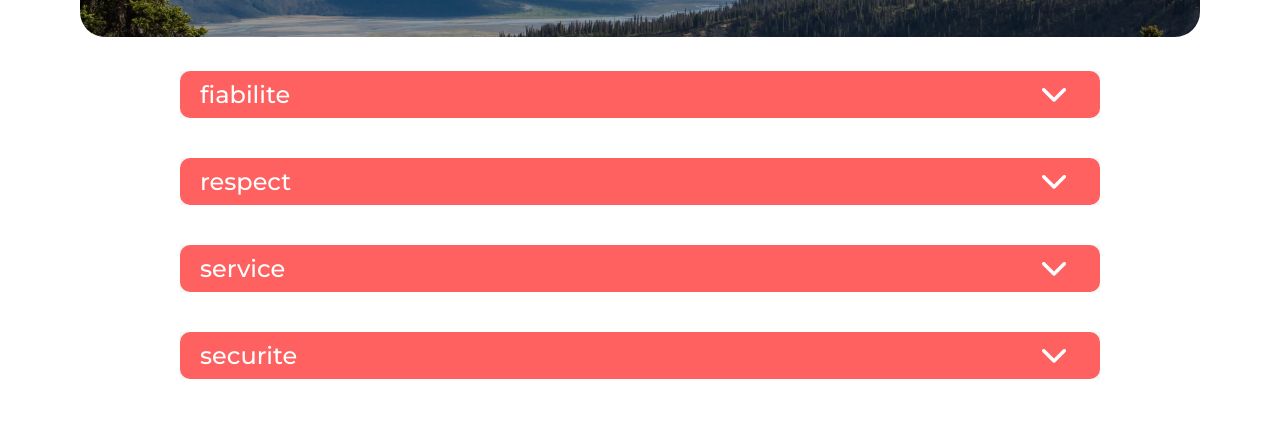
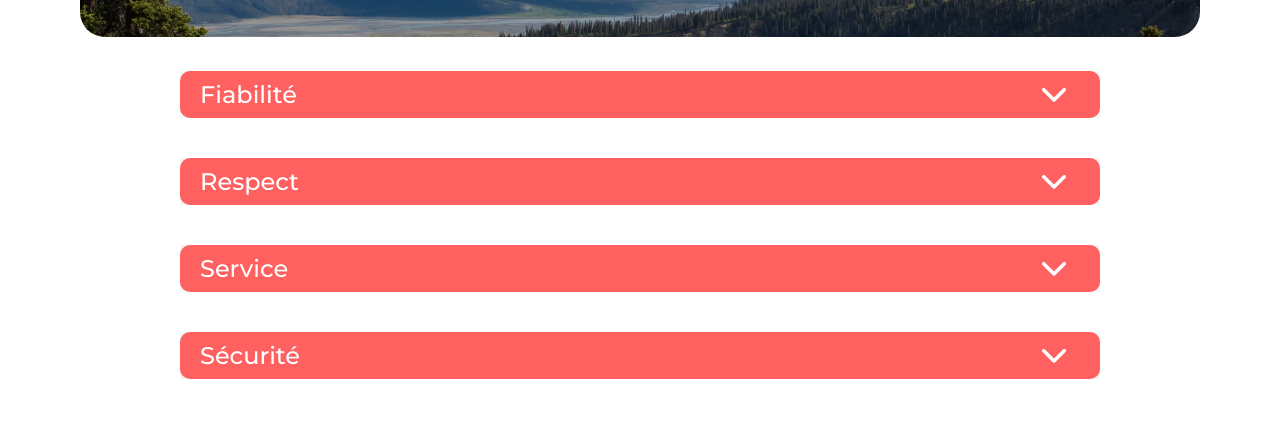
Before and after one commit to Frompath85/P11_Kasa, a React (Vite) app: page /About in a window 1280 px wide. Shown: the part 360-790 px from the top of the page. Built offline with nearby package versions, Linux system fonts and the light colour scheme.

Commit message:
correction title

```diff
--- a/src/pages/About/About.jsx
+++ b/src/pages/About/About.jsx
@@ -9,19 +9,19 @@ export default function About() {
 
   const DataCollapse = [
     { id: "1",
-      title: "fiabilite",
+      title: "Fiabilité",
       content:"Les annonces postées sur Kasa garantissent une fiabilité totale. Les photos sont conformes aux logements, et toutes les informations sont régulièrement vérifiées  par nos équipes.",
     },
     { id :"2",
-      title: "respect",
+      title: "Respect",
       content: "La bienveillance fait partie des valeurs fondatrices de Kasa. Tout comportement discriminatoire ou de perturbation du voisinage entraînera une exclusion de notre plateforme.",
     },
     { id :"3",
-      title: "service",
+      title: "Service",
       content: "Nos équipes se tiennent à votre disposition pour vous fournir une expérience parfaite. N'hésitez pas à nous contacter si vous avez la moindre question.",
     },
     { id :"4",
-      title: "securite",
+      title: "Sécurité",
       content: "La sécurité est la priorité de Kasa. Aussi bien pour nos hôtes que pour les voyageurs, chaque logement correspond aux critères de sécurité établis par nos services. En laissant une note aussi bien à l'hôte qu'au locataire, cela permet à nos équipes de vérifier que les standards sont bien respectés. Nous organisons également des ateliers sur la sécurité domestique pour nos hôtes.",
     }
   ];
```
